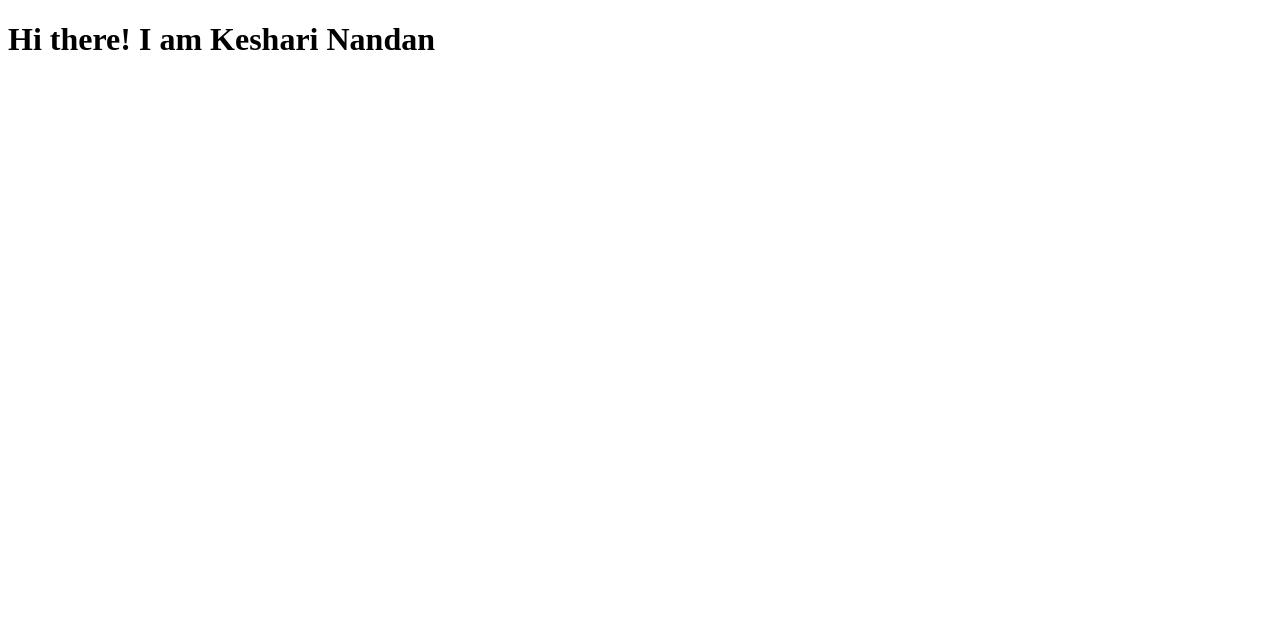
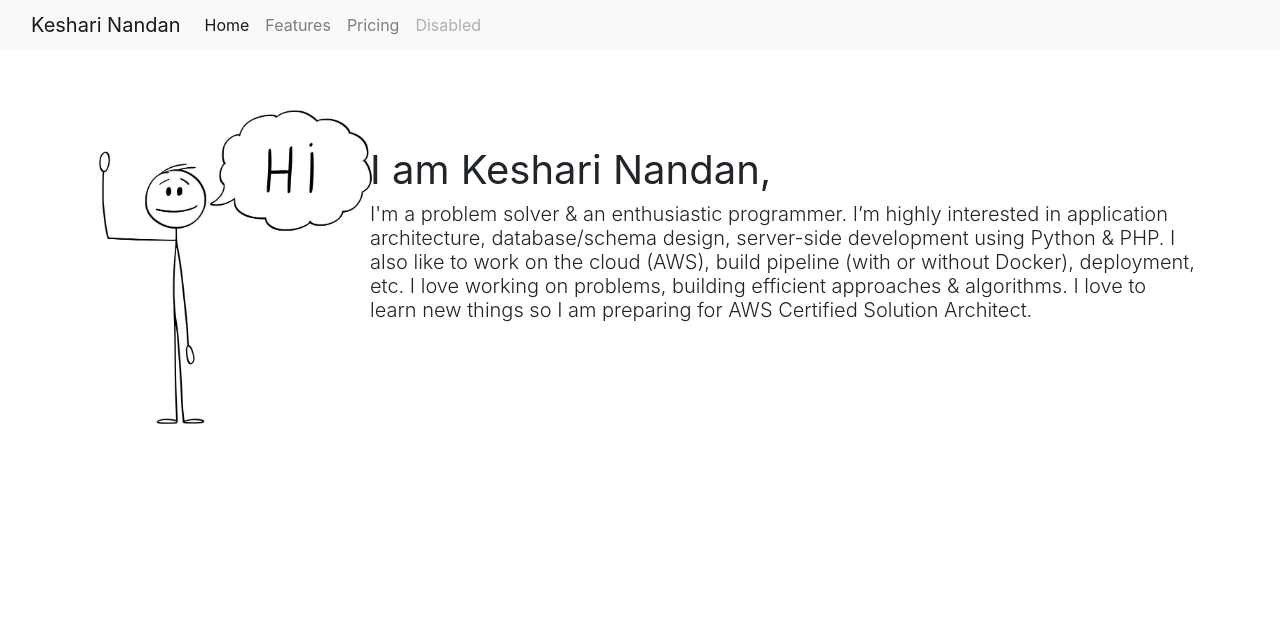
Before and after one commit to TheNandan/portfolio, a Django app: page / in a window 1280 px wide. Shown: the top 623 px of the page. Before the commit the page ends 50 px from the top, so only its background shows below. Run offline with Django 3.2, Linux system fonts and the light colour scheme; some libraries are stand-ins or nearby versions.

Commit message:
Added assets

```diff
--- a/dashboard/templates/dashboard/index.html
+++ b/dashboard/templates/dashboard/index.html
@@ -1,3 +1,4 @@
+{% load static %}
 <!doctype html>
 <html lang="en">
 <head>
@@ -5,9 +6,61 @@
     <meta name="viewport"
           content="width=device-width, user-scalable=no, initial-scale=1.0, maximum-scale=1.0, minimum-scale=1.0">
     <meta http-equiv="X-UA-Compatible" content="ie=edge">
+    <link rel="stylesheet" href="{% static 'css/main.css' %}">
+    <link rel="stylesheet" type="text/css" href="//fonts.googleapis.com/css?family=Open+Sans" />
+    <link rel="stylesheet" href="https://stackpath.bootstrapcdn.com/bootstrap/5.0.0-alpha2/css/bootstrap.min.css"
+          integrity="sha384-DhY6onE6f3zzKbjUPRc2hOzGAdEf4/Dz+WJwBvEYL/lkkIsI3ihufq9hk9K4lVoK" crossorigin="anonymous">
     <title>Keshari Nandan</title>
 </head>
 <body>
-    <h1>Hi there! I am Keshari Nandan</h1>
+<nav class="navbar navbar-expand-lg navbar-light bg-light">
+  <div class="container-fluid">
+    <a class="navbar-brand" href="#">Keshari Nandan</a>
+    <button class="navbar-toggler" type="button" data-toggle="collapse" data-target="#navbarNav" aria-controls="navbarNav" aria-expanded="false" aria-label="Toggle navigation">
+      <span class="navbar-toggler-icon"></span>
+    </button>
+    <div class="collapse navbar-collapse" id="navbarNav">
+      <ul class="navbar-nav">
+        <li class="nav-item">
+          <a class="nav-link active" aria-current="page" href="#">Home</a>
+        </li>
+        <li class="nav-item">
+          <a class="nav-link" href="#">Features</a>
+        </li>
+        <li class="nav-item">
+          <a class="nav-link" href="#">Pricing</a>
+        </li>
+        <li class="nav-item">
+          <a class="nav-link disabled" href="#" tabindex="-1" aria-disabled="true">Disabled</a>
+        </li>
+      </ul>
+    </div>
+  </div>
+</nav>
+<div class="container">
+
+    <div class="row pt-5">
+        <div class="col-sm-3">
+            <img class="hi-image pl-10" src="{% static 'img/hi.jpg' %}" alt="hi">
+        </div>
+        <div class="col-sm-9">
+            <div class="d-flex justify-content-center pt-5">
+                <div>
+                    <div class="h1 font-weight-normal">I am Keshari Nandan,</div>
+                    <div class="h5 font-weight-light">
+                        I'm a problem solver & an enthusiastic programmer. I’m highly interested in application architecture, database/schema design, server-side development using Python & PHP.
+                        I also like to work on the cloud (AWS), build pipeline (with or without Docker), deployment, etc. I love working on problems, building efficient approaches & algorithms.
+                        I love to learn new things so I am preparing for AWS Certified Solution Architect.
+                    </div>
+                </div>
+            </div>
+        </div>
+
+    </div>
+</div>
+
+<script src="https://stackpath.bootstrapcdn.com/bootstrap/5.0.0-alpha2/js/bootstrap.bundle.min.js"
+        integrity="sha384-BOsAfwzjNJHrJ8cZidOg56tcQWfp6y72vEJ8xQ9w6Quywb24iOsW913URv1IS4GD"
+        crossorigin="anonymous"></script>
 </body>
 </html>
--- a/portfolio/urls.py
+++ b/portfolio/urls.py
@@ -16,8 +16,10 @@ Including another URLconf
 from django.contrib import admin
 from django.urls import path
 from dashboard.views import index
+from django.conf import settings
+from django.conf.urls.static import static
 
 urlpatterns = [
     path('admin/', admin.site.urls),
     path('', index, name='index'),
-]
+] + static(settings.STATIC_URL, document_root=settings.STATIC_ROOT)
--- /dev/null
+++ b/static/css/main.css
@@ -0,0 +1,15 @@
+
+body, html {
+    width: 100%;
+    font-family: "Monotype Corsiva", "Apple Chancery", "URW Chancery L", cursive;
+}
+
+.navbar{
+    width: 100%;
+    background-color: red;
+    height: 50px;
+}
+
+.hi-image{
+    height: 35%;
+}
```
Also changed, not shown: portfolio/settings.py (+3 -5 lines), static/img/hi.jpg (added), static/img/pt.jpg (added).
